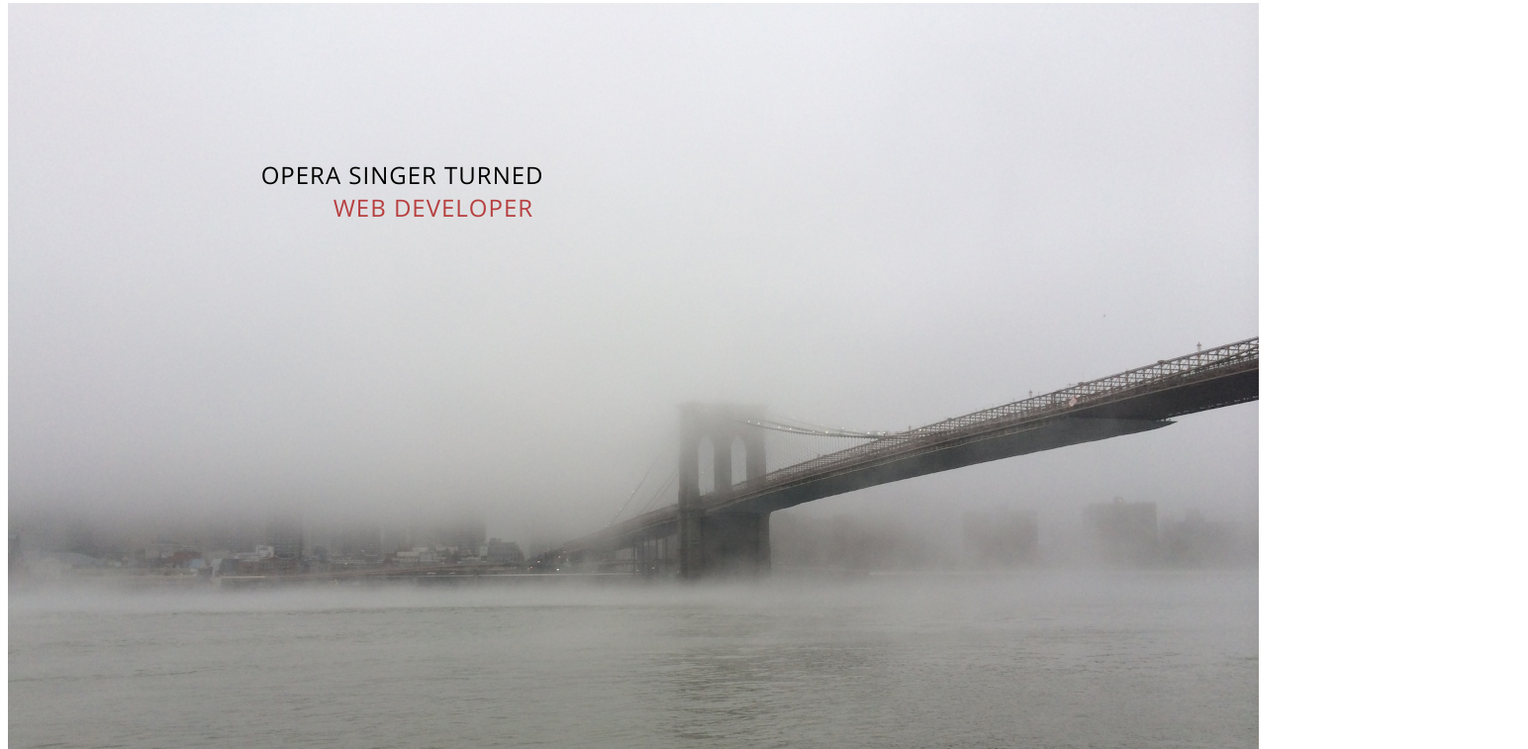
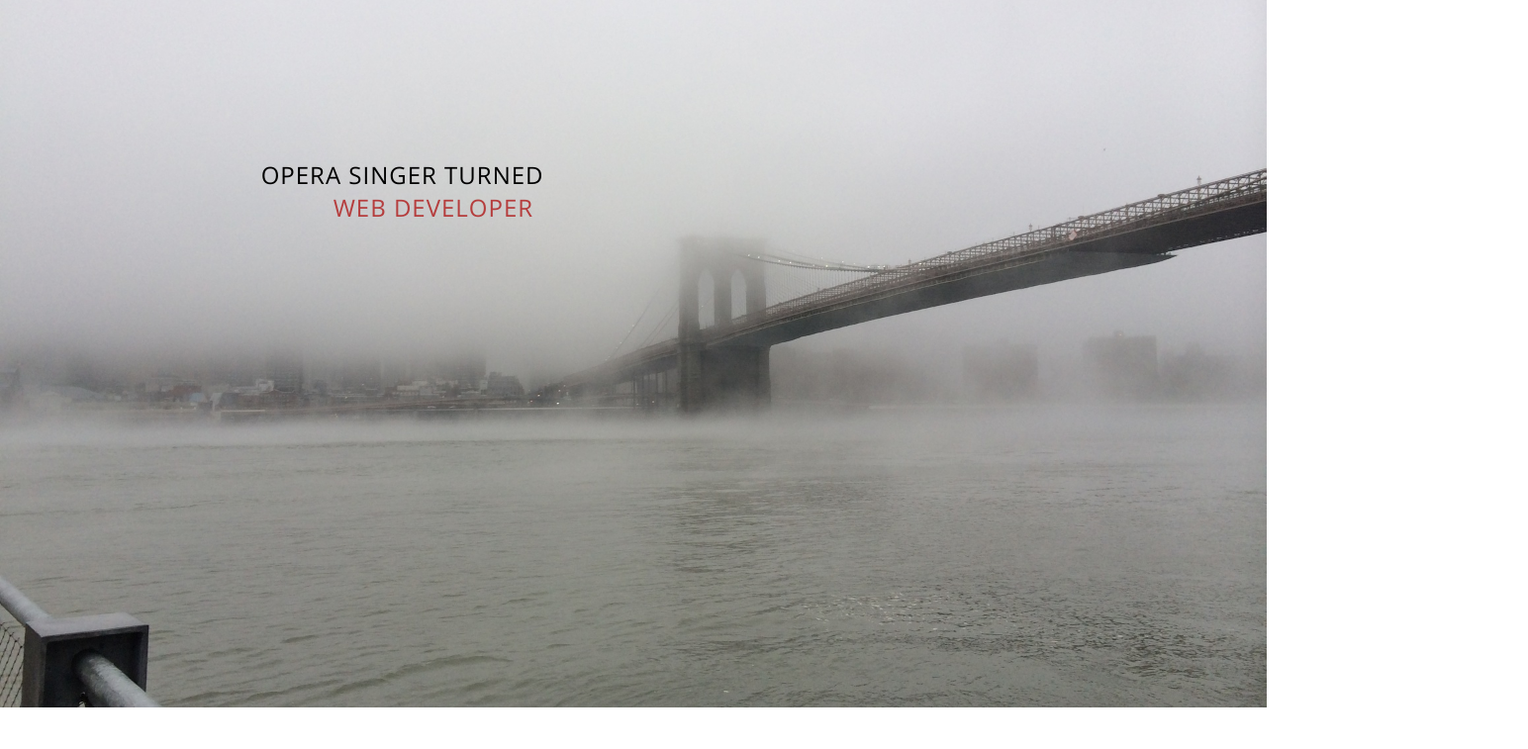
Before and after one commit to ccmeyers/catherine-codes, a plain HTML site: page index.html in a window 1280 px wide. Shown: the part 85-842 px from the top of the page at 99% size, 1544 px wide, since content can reach past the window. After the commit the page ends 800 px from the top, so only its background shows below. Drawn offline with nearby package versions, Linux system fonts and the light colour scheme.

Commit message:
fixes home height

```diff
--- a/css/style.scss
+++ b/css/style.scss
@@ -30,29 +30,39 @@
   text-shadow: 1px 1px 2px rgba(150, 150, 150, 1);
 }
 
+body {
+  margin: 0;
+}
+
 .navbar {
   background-color: white;
   height: 80px;
   color: black;
+
   a:link {
     text-decoration: none;
     color: black;
   }
+
   a:visited {
     color: black;
   }
+
   a:hover {
     color: black;
   }
+
   .brand {
     @include col(.6, $offset: .2);
     @include navbar-text;
     margin: 20px 0 20px 40px;
   }
+
   ul {
     @include col(.3);
     float: right;
     margin-top: 30px;
+
     li {
       cursor:pointer;
       display: inline;
@@ -60,21 +70,19 @@
       @include navbar-text;
       font-size: .9375em;
     }
+
   }
+
 }
 
 .home {
   width: 100%;
-  height: 1200px;
-  // background-image: url("../img/bkbridge.jpg");
   background: url("../img/bkbridge.jpg") no-repeat center center fixed;
   -webkit-background-size: cover;
   -moz-background-size: cover;
   -o-background-size: cover;
   background-size: cover;
-  // img {
-  //   max-width: 100%;
-  // }
+
   h2 {
     @include col(.8, $offset: .2);
     font-family: "Open Sans", sans-serif;
@@ -84,42 +92,51 @@
     position:absolute;
     top:225px;
     left:0px;
-    width:100%;
+
     span {
         color: rgba(179, 46, 46, .9);
         padding-left: 73px;
         font-weight: 500;
     }
+
   }
+
 }
 
 .about {
   background:rgba(255,255,255, 0.5);
-  height: 1200px;
   @include center;
+
   h1 {
     @include h1;
   }
+
   section {
     @include col(.5, $offset: .1);
     font-family: "Lato", sans-serif;
     font-size: 1.25em;
+
     img {
       opacity:.8;
     }
+
     a:link {
       text-decoration: none;
       color: #3866B5;
     }
+
     a:visited {
       color: #3866B5;
     }
+
     a:hover {
       color: #3866B5;
     }
+
     .resume {
       @include col(.2, $offset:.8);
     }
+
     ul {
       @include col(.75, $offset:.25);
       list-style-type: none;
@@ -129,29 +146,37 @@
         max-height:40px;
         max-width:40px;
       }
+
     }
+
   }
+
   img {
     @include col(.4, $offset: -.1);
     max-height: 450px;
     max-width: 300px;
     margin: 20px 0;
   }
+
 }
 
 .portfolio {
   background:rgba(192,192,192, .95);
   height:1300px;
+
   h1 {
     @include h1;
   }
+
   div {
     position: relative;
     width: 100%;
     @include projects;
+
     img {
       cursor:pointer;
     }
+
     span {
       background:rgba(255,255,255, .95);
       position: absolute;
@@ -163,6 +188,7 @@
       @include col(.8, $offset: .1);
       padding: 20px 0;
       font-family: "Lato", sans-serif;
+
       a:link {
         padding-top: 30px;
         @include center(300px);
@@ -171,100 +197,138 @@
         font-size: 25px;
         color: rgba(179, 46, 46, .9);
       }
+
       a:visited {
         color: rgba(179, 46, 46, .9);
       }
+
       a:hover {
         color: rgba(179, 46, 46, .9);
       }
+
       ul {
         @include col(.8, $offset:.15);
         li {
           line-height:22px;
         }
+
       }
+
     }
+
   }
+
 }
 
 // Media Queries
 @media screen and (max-width: 1024px) {
+
   .about {
+
     section {
       @include col(.5, $offset: .05);
     }
+
   }
+
 }
 
 @media screen and (max-width: 768px) {
+
   .about {
+
     section {
+
       @include col(.5, $offset: .05);
       font-size: 1em;
+
       ul {
         @include col(1);
+
         img {
           max-height:30px;
           max-width:30px;
         }
+
       }
+
     }
+
     img {
     @include col(.5);
     max-height: 400px;
     max-width: 250px;
     margin: 20px 0;
     }
+
   }
+
 }
 
 @media screen and (max-width: 600px) {
+
   .navbar {
     @include stack();
     height: 120px;
+
     .brand {
       @include col(1);
       padding-left: 20px;
     }
+
     ul {
       @include col(1);
       @include stack();
       padding-left: 20px;
     }
+
   }
+
   .about {
+
     h1 {
       display: none;
     }
+
     section {
       @include col(1);
+
       span {
+
         .resume {
           @include col(1, $offset:.38);
           font-size: 1.5em;
         }
+
         ul {
           @include col(1, $offset:.24);
         }
+
       }
+
     }
+
     img {
       @include col(1, $offset:.22);
     }
-    // background:rgba(192,192,192, .95);
-    // height:700px;
+
   }
+
   .portfolio {
+
     h1 {
       display: none;
     }
+
     div {
       padding-top:3%;
+
       img {
         @include center(480px);
         max-width: 440px;
         box-shadow: none;
       }
+
       span {
         @include center(480px);
         top: 12px;
@@ -280,114 +344,171 @@
           font-size: 1.5em;
           color: rgba(179, 46, 46, .9);
         }
+
         ul {
           margin-top: -40px;
+
           li {
             display:none;
           }
+
         }
+
       }
+
     }
+
   }
+
 }
+
 @media screen and (max-width: 320px) {
+
   .navbar {
     height: 100px;
+
     .brand {
       font-size: 1.5em;
     }
+
   }
+
   .home {
     background: url("../img/bkbridge_portrait.jpg") no-repeat center center fixed;
     -webkit-background-size: cover;
     -moz-background-size: cover;
     -o-background-size: cover;
     background-size: cover;
+
     h2 {
       @include col(1, $offset: .05);
       top:175px;
       text-shadow: 1px 1px 2px rgba(255, 255, 255, 1);
+
       span {
         padding-left:0px;
         text-shadow:none;
       }
+
     }
+
   }
+
   .about {
+
     section {
+
       span {
+
         .resume {
+
           @include col(1, $offset:.38);
           font-size: 1.25em;
         }
+
         ul {
           @include col(1, $offset:.12);
         }
+
       }
+
     }
+
     img {
       @include col(1, $offset:.09);
     }
+
   }
+
   .portfolio {
+
     div {
+
       img {
         @include center(320px);
         max-width: 280px;
       }
+
       span {
         @include center(320px);
         top: 6px;
         left: 12px;
         width: 280px !important;
         height: 135px;
+
         a:link {
           @include col($offset:.1);
           font-size: 1.3em;
           padding-top: 15px;
           padding-bottom: 0px;
         }
+
         ul {
           margin-top: -20px;
         }
+
       }
+
     }
+
   }
+
 }
 
 @media screen and (max-width: 240px) {
+
   .navbar {
+
     .brand {
       font-size: 1.2em;
     }
+
     ul {
+
       li {
         font-size:.7em;
       }
+
     }
+
   }
+
   .home {
+
     h2 {
       top:150px;
     }
+
   }
+
   .about {
+
     section {
+
       span {
+
         .resume {
           @include col(1, $offset:.32);
           font-size: 1.25em;
         }
+
         ul {
           @include col(1, $offset:.08);
+
           li {
             @include span(1/6);
           }
+
         }
+
       }
+
     }
+
     img {
       @include col(1);
     }
+
   }
+
 }
--- a/index.html
+++ b/index.html
@@ -4,6 +4,7 @@
     <meta charset="utf-8">
     <meta name="viewport" content="width=device-width, initial-scale=1">
     <title>Catherine Meyers</title>
+    <link rel="icon" href="img/cm-favicon.png">
     <link rel="stylesheet" type="text/css" href="css/style.css">
   </head>
 
@@ -33,7 +34,7 @@
         <p>In fact, it was my background in music that led me to my first experience with coding. While working at a music school with an archaic website that no one knew how to update, I took it upon myself to learn HTML, and updated it. I enjoyed it so much that I started playing around with reformatting the site as well.</p>
         <p>Since then, my love for creating things through code has only deepened. The more I learn, the more infatuated I become!</p>
         <span>
-          <a class="resume" href="http://resumes.flatironschool.com.s3.amazonaws.com/summer-2014/Resumes/CatherineMeyers.pdf" target="blank">Resume</a>
+          <a class="resume" href="http://resumes.flatironschool.com.s3.amazonaws.com/summer-2014/Resumes/CatherineMeyers.pdf" target="blank">Resum&eacute;</a>
           <ul>
             <li><a href="http://twitter.com/ccmeyers324" target="blank"><img src="img/twitter.png"></a></li>
             <li><a href="http://www.linkedin.com/pub/catherine-meyers/23/454/795/" target="blank"><img src="img/linkedin.png"></a></li>
--- a/js/app.js
+++ b/js/app.js
@@ -1,12 +1,23 @@
 $(function(){
 
-  var $firstText = $("#first-text"),
+  var $windowHeight = $(window).height(),
+      $navHeight = $(".navbar").height(),
+      $firstText = $("#first-text"),
       $secondText = $("#second-text"),
       $thirdText = $("#third-text"),
       $about = $(".about"),
       $captionFirst = $("#caption-first"),
       $captionSecond = $("#caption-second"),
       $portfolio = $(".portfolio");
+
+  var bgHeight = $windowHeight - $navHeight;
+
+  console.log(bgHeight);
+
+  $(window).on('load', function(){
+    $(".home").css("height", bgHeight);
+    $(".about").css("height", bgHeight);
+  });
 
   $firstText.hide();
   $secondText.hide();
```
Also changed, not shown: css/style.css, img/cm-favicon.png (added), style.css (added), 1 other file.
